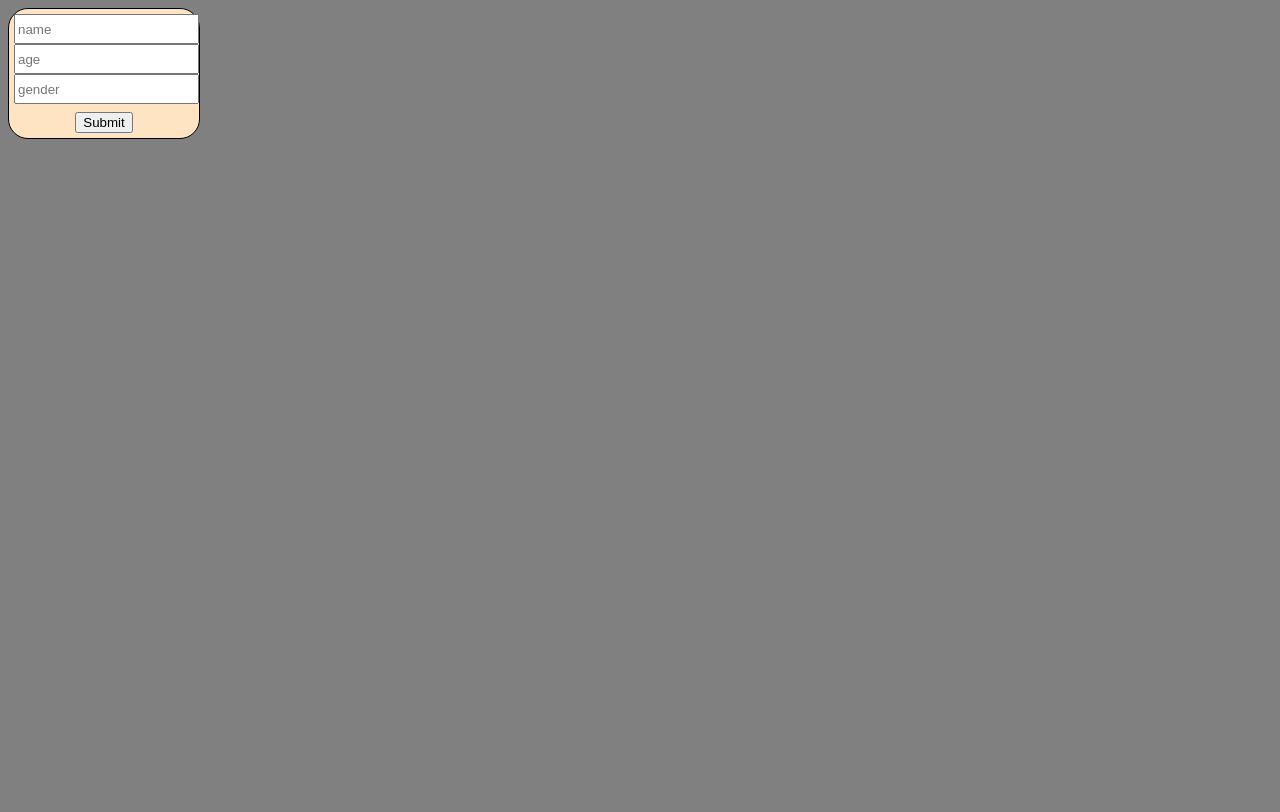
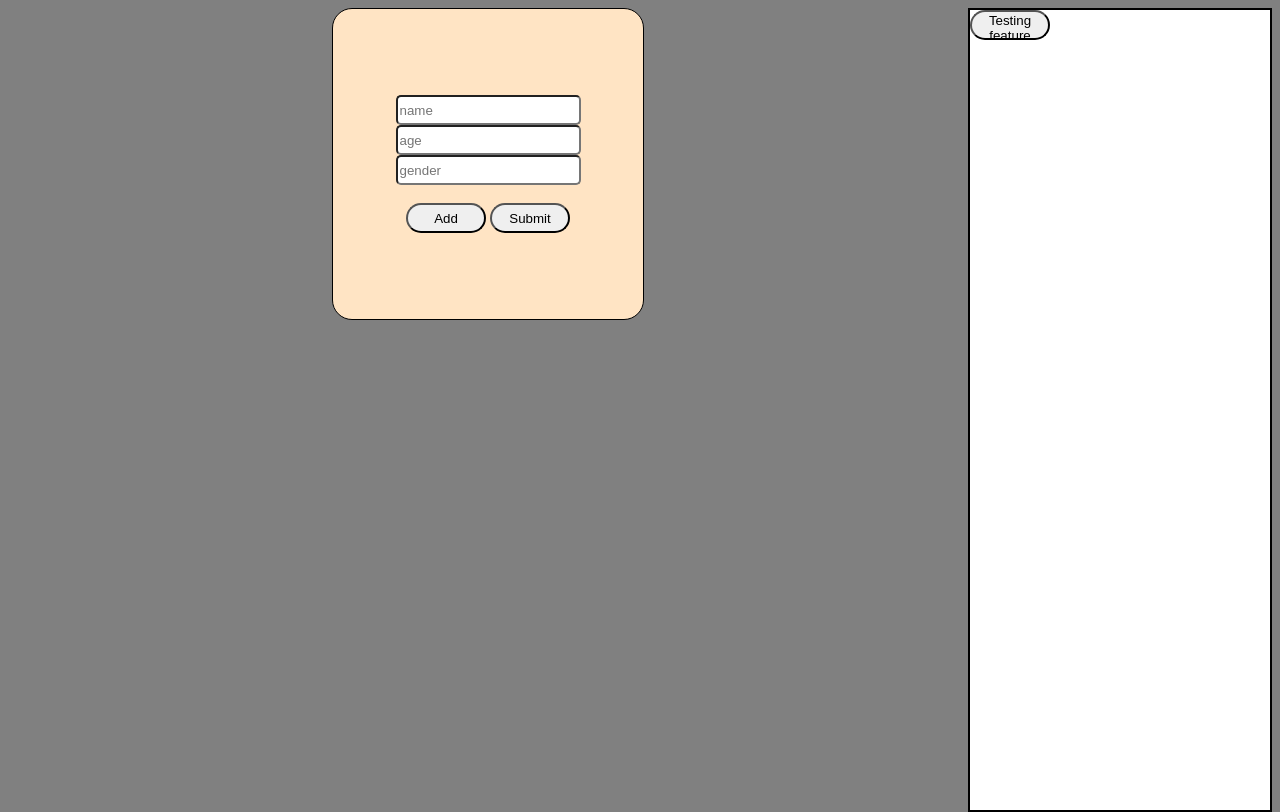
Before and after one commit to ViNguyen15/profileProject, a plain HTML site: page index.html in a window 1280 px wide. Drawn offline with Linux system fonts and the light colour scheme.

Commit message:
tune up and added features

```diff
--- a/controller.js
+++ b/controller.js
@@ -6,6 +6,7 @@
 //Send user information to the backend (GET, POST, PUT, DELETE)
 
 class Profile{
+
     constructor(name, age, gender){
         this.name = name;
         this.age = age;
@@ -13,26 +14,62 @@ class Profile{
     }
 }
 
+//made for arrays of objects profile
 let profileList = [];
 
-document.getElementById("profileBox").innerHTML += `
+function loadProfile(){
+    document.getElementById("profileBox").innerHTML = `
+    <div id="profilerCenter"></div>`;
+
+    document.getElementById("profilerCenter").innerHTML += `
     <input type="text" id="name" class="field" placeholder="name"/><br/>
     <input type="text" id="age" class="field" placeholder="age"/><br/>
     <input type="text" id="gender" class="field" placeholder="gender"/><br/>
     <br/>
 `;
 
+document.getElementById("profilerCenter").innerHTML += `
+    <div>
+        <button id="addbtn" onclick="addInfo()">Add</button>
+        <button id="submitbtn" onclick="sendInfo()">Submit</button>
+    </div>
+`;
+}
 
-document.getElementById("profileBox").innerHTML += `
-    <button id="btn" onclick="getInfo()">Submit</button>
-`;
 
-function getInfo(){
+function addInfo(){
     let name = document.getElementById("name").value;
     let age = document.getElementById("age").value;
     let gender = document.getElementById("gender").value;
 
     profileList.push( new Profile(name, age, gender));
 
+
     console.log(profileList);
+    sideBarUpdate();
+    loadProfile();
+
 }
+
+
+function sideBarUpdate(){
+    document.getElementById("sideBar").innerHTML = "";
+    for(let i = 0; i < profileList.length; i++){
+        document.getElementById("sideBar").innerHTML += `
+        <div class="profileAdded">
+          ${profileList[i].name}, ${profileList[i].age}, ${profileList[i].gender}
+        </div>
+    `;
+    }
+}
+
+
+document.getElementById("sideBar").innerHTML += btnTest();
+
+function btnTest(){
+    return "<button>Testing feature</button>";
+}
+
+
+
+loadProfile();
--- a/index.html
+++ b/index.html
@@ -1,45 +1,12 @@
 <script defer src="controller.js"></script>
 <link rel="stylesheet" href="styles.css"/>
 
-<body><div id="profileBox"></div>
+<body>
 
 
 
+  <div id="sideBar"></div>
 
-
-
-
-
-
-
-
-
-
-
-
-
-
-
-
-
-
-
-
-
-
-
-
-
-
-
-
-
-
-
-
-
-
-
-
+  <div id="profileBox"></div>
 
 </body>
--- a/styles.css
+++ b/styles.css
@@ -1,11 +1,17 @@
 #profileBox{
+    margin: auto;
     border: 1px solid black;
     padding: 5px;
     background-color: bisque;
-    width: 180px;
+    width: 300px;
+    height: 300px;
     border-radius: 20px;
     text-align: center;
+    display: grid;
+    place-items: center;
 }
+
+
 
 body{
     background-color: grey;
@@ -15,6 +21,27 @@ body{
     height: 30px;
 }
 
-#btn{
-    margin-top: -10px;
+button{
+    width: 80px;
+    height: 30px;
+    border-radius: 20px;
 }
+
+input{
+    border-radius: 5px;
+}
+
+#sideBar{
+    border: 2px solid black;
+    float: right;
+    height: 100vh;
+    width: 300px;
+    background-color: white;
+}
+
+.profileAdded{
+    border: 1px solid black;
+    height: 80px;
+    display: grid;
+    place-items: center;
+}
```
